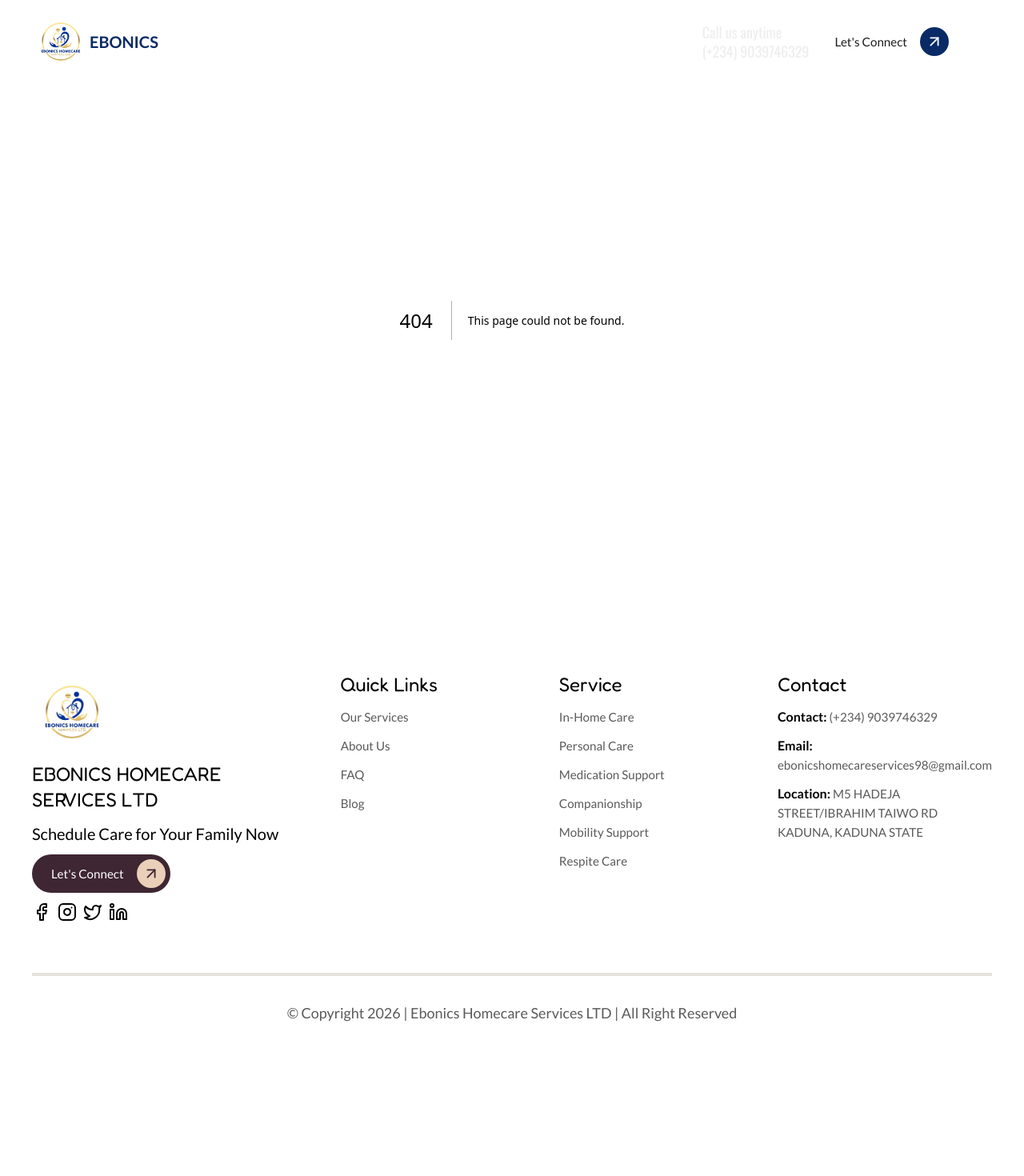
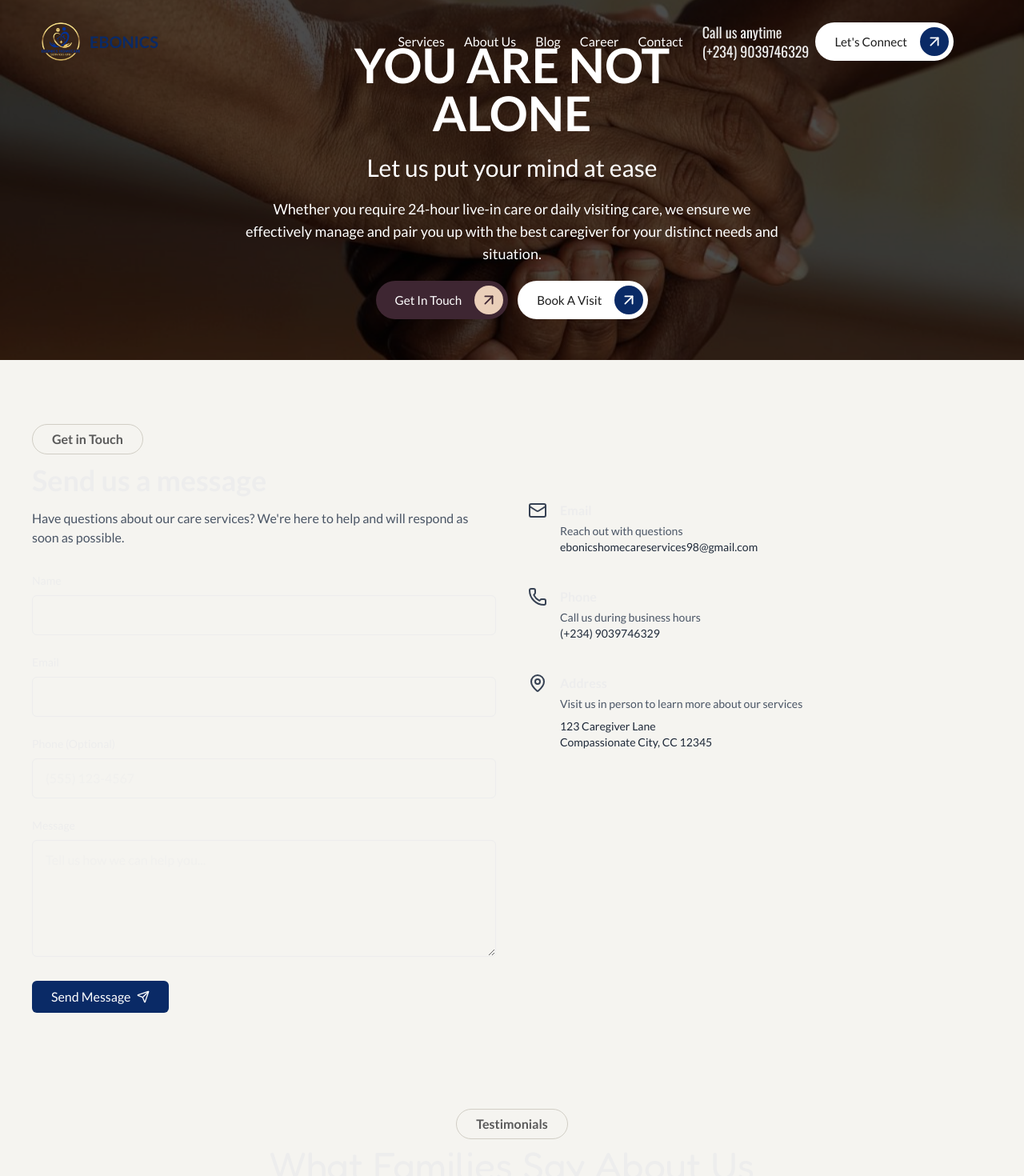
Before and after one commit to codedbyelijah/ebonics-web-app, a Next.js app: page /contact in a window 1280 px wide. Before the commit this address had no page. Shown: the top 1470 px of the page at 80% size. Before the commit the page ends 1320 px from the top, so only its background shows below. Built offline with nearby package versions, Linux system fonts and the light colour scheme.

Commit message:
start and complete the contact page design ui

```diff
--- /dev/null
+++ b/app/contact/contact-form.tsx
@@ -0,0 +1,156 @@
+/* eslint-disable react/no-unescaped-entities */
+"use client";
+
+import { useForm } from "react-hook-form";
+import { Mail, Phone, MapPin, Send } from "lucide-react";
+
+type FormData = {
+  name: string;
+  email: string;
+  message: string;
+  phone?: string;
+};
+
+export default function ContactForm() {
+  const {
+    register,
+    handleSubmit,
+    formState: { errors, isSubmitting },
+  } = useForm<FormData>();
+
+  const onSubmit = async (data: FormData) => {
+    await fetch("/api/contact", {
+      method: "POST",
+      body: JSON.stringify(data),
+    });
+  };
+
+  return (
+    <section className=" py-10">
+      <div className="container-wrapper grid lg:grid-cols-2 gap-16">
+        {/* LEFT FORM */}
+        <div>
+          <span className="tag mb-3">Get in Touch</span>
+
+          <h2 className="text-3xl md:text-4xl font-bold mb-4">
+            Send us a message
+          </h2>
+
+          <p className="text-gray-600 mb-8">
+            Have questions about our care services? We're here to help and will
+            respond as soon as possible.
+          </p>
+
+          <form onSubmit={handleSubmit(onSubmit)} className="space-y-6">
+            {/* NAME */}
+            <div>
+              <label className="block text-sm mb-2">Name</label>
+              <input
+                {...register("name", { required: "Name required" })}
+                className="w-full border rounded-md px-4 py-3 focus:outline-none focus:ring-2 focus:ring-blue-500"
+              />
+              {errors.name && (
+                <p className="text-red-500 text-sm mt-1">
+                  {errors.name.message}
+                </p>
+              )}
+            </div>
+
+            {/* EMAIL */}
+            <div>
+              <label className="block text-sm mb-2">Email</label>
+              <input
+                {...register("email", {
+                  required: "Email required",
+                })}
+                className="w-full border rounded-md px-4 py-3 focus:outline-none focus:ring-2 focus:ring-blue-500"
+              />
+            </div>
+
+            {/* PHONE */}
+            <div>
+              <label className="block text-sm mb-2">Phone (Optional)</label>
+              <input
+                {...register("phone")}
+                placeholder="(555) 123-4567"
+                className="w-full border rounded-md px-4 py-3 focus:outline-none focus:ring-2 focus:ring-blue-500"
+              />
+            </div>
+
+            {/* MESSAGE */}
+            <div>
+              <label className="block text-sm mb-2">Message</label>
+              <textarea
+                rows={5}
+                {...register("message", { required: "Message required" })}
+                placeholder="Tell us how we can help you..."
+                className="w-full border rounded-md px-4 py-3 focus:outline-none focus:ring-2 focus:ring-blue-500"
+              />
+            </div>
+
+            {/* SUBMIT */}
+            <button
+              disabled={isSubmitting}
+              className="bg-primary text-white px-6 py-2 rounded-md hover:bg-indigo-800 cursor-pointer"
+            >
+              {isSubmitting ? (
+                <div className="flex items-center gap-2">
+                  <div className="w-4 h-4 border-2 border-white border-t-transparent animate-spin rounded-full"></div>
+                  Sending...
+                </div>
+              ) : (
+                <div className="flex items-center gap-2">
+                  Send Message
+                  <Send className="w-4 h-4" />
+                </div>
+              )}
+            </button>
+          </form>
+        </div>
+
+        {/* RIGHT CONTACT INFO */}
+        <div className="space-y-10 pt-14 lg:pt-24">
+          {/* EMAIL */}
+          <div className="flex gap-4">
+            <Mail className="w-6 h-6 text-gray-700" />
+            <div>
+              <h4 className="font-semibold mb-1">Email</h4>
+              <p className="text-gray-600 text-sm">Reach out with questions</p>
+              <p className="text-sm text-gray-800">
+                ebonicshomecareservices98@gmail.com
+              </p>
+            </div>
+          </div>
+
+          {/* PHONE */}
+          <div className="flex gap-4">
+            <Phone className="w-6 h-6 text-gray-700" />
+            <div>
+              <h4 className="font-semibold mb-1">Phone</h4>
+              <p className="text-gray-600 text-sm">
+                Call us during business hours
+              </p>
+              <p className="text-sm text-gray-800">(+234) 9039746329</p>
+            </div>
+          </div>
+
+          {/* ADDRESS */}
+          <div className="flex gap-4">
+            <MapPin className="w-6 h-6 text-gray-700" />
+            <div>
+              <h4 className="font-semibold mb-1">Address</h4>
+              <p className="text-gray-600 text-sm mb-2">
+                Visit us in person to learn more about our services
+              </p>
+              <p className="text-sm text-gray-800">
+                123 Caregiver Lane
+                <br />
+                Compassionate City, CC 12345
+              </p>
+            </div>
+          </div>
+        </div>
+      </div>
+    </section>
+  );
+}
--- /dev/null
+++ b/app/contact/hero.tsx
@@ -0,0 +1,38 @@
+import Button from "@/components/button";
+
+export default function Hero() {
+  return (
+    <main className="relative h-auto lg:h-[calc(100dvh-350px)] mt-22 lg:mt-0 ">
+      <div
+        className="absolute inset-0 bg-cover bg-center -z-20 object-center "
+        style={{
+          backgroundImage: "url('/img/ebonics-support.png')",
+        }}
+      />
+      <div className="absolute inset-0 bg-black/70 -z-10" />
+
+      <div className="relative container-wrapper h-full flex flex-col justify-center items-center ">
+        <div className="flex flex-col justify-center items-center  pt-10 gap-5 mb-10  ">
+          <h1 className="  text-5xl text-center  lg:text-6xl font-bold text-white ">
+            YOU ARE NOT <br /> ALONE
+          </h1>
+
+          <h2 className="text-2xl text-center lg:text-3xl font-medium text-white">
+            Let us put your mind at ease
+          </h2>
+
+          <p className="text-white w-full text-lg lg:w-2xl text-center ">
+            Whether you require 24-hour live-in care or daily visiting care, we
+            ensure we effectively manage and pair you up with the best caregiver
+            for your distinct needs and situation.
+          </p>
+
+          <div className=" flex justify-center  items-center gap-3 flex-wrap ">
+            <Button variant="brand">Get In Touch</Button>
+            <Button variant="navbar">Book A Visit</Button>
+          </div>
+        </div>
+      </div>
+    </main>
+  );
+}
--- /dev/null
+++ b/app/contact/page.tsx
@@ -0,0 +1,14 @@
+import { CTABanner, Testimonial } from "@/components";
+import Hero from "./hero";
+import ContactForm from "./contact-form";
+
+export default function Contact() {
+  return (
+    <>
+      <Hero />
+      <ContactForm />
+      <Testimonial />
+      <CTABanner />
+    </>
+  );
+}
```
